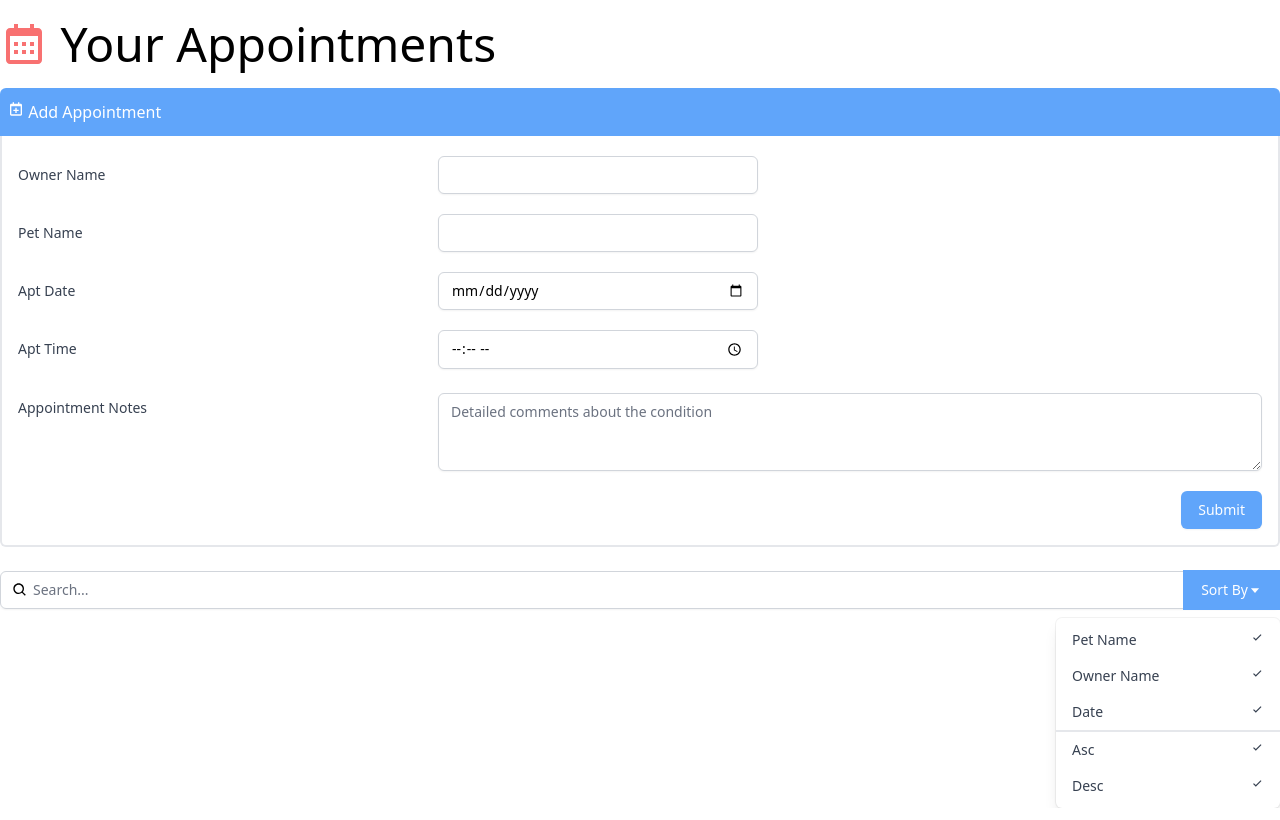
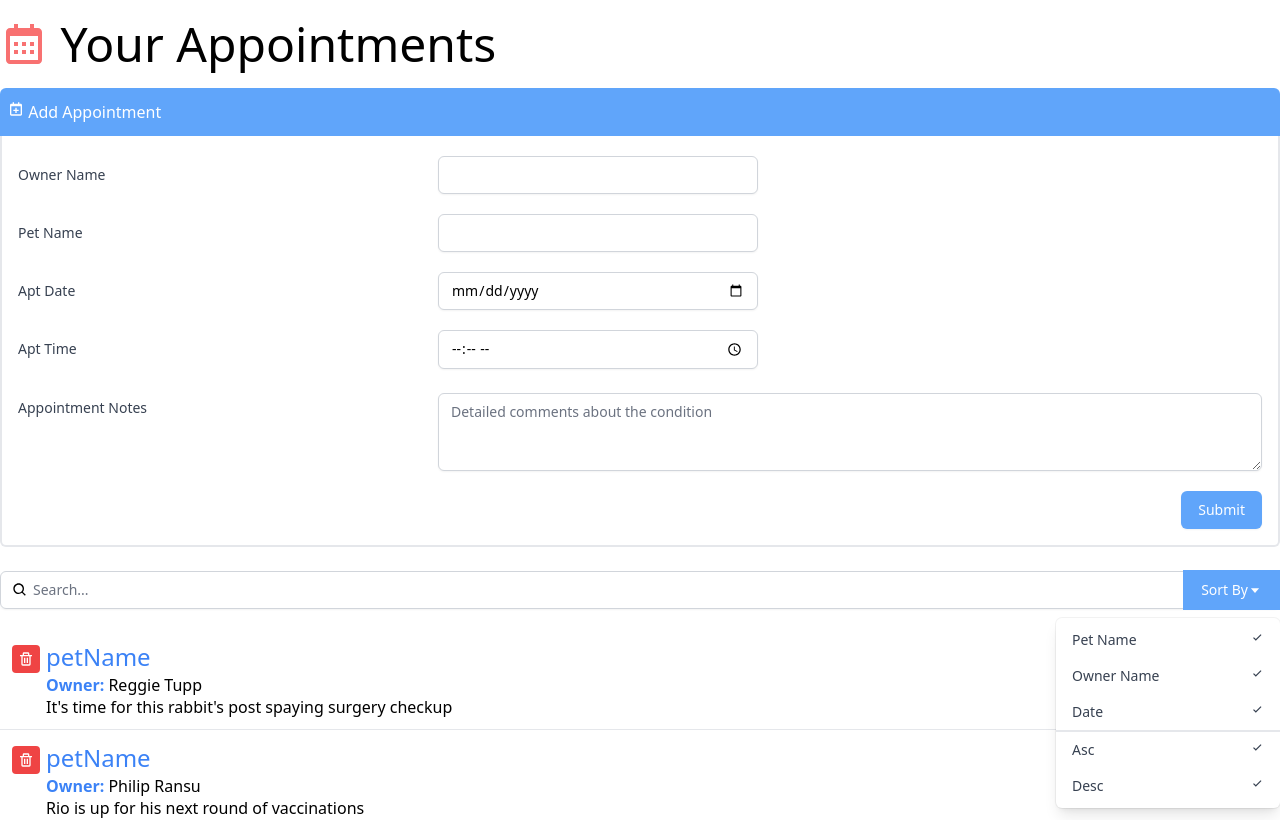
Before and after one commit to o-brayarn/react-user-interface, a React (Vite) app: page / in a window 1280 px wide. Shown: the top 820 px of the page. Built offline with nearby package versions, Linux system fonts and the light colour scheme.

Commit message:
import JSON data as a variable

```diff
--- a/src/App.jsx
+++ b/src/App.jsx
@@ -1,6 +1,7 @@
-import { BiCalendar } from "react-icons/bi";
+import { BiCalendar, BiTrash } from "react-icons/bi";
 import Search from "./components/Search";
 import AddAppointment from "./components/AddAppointments";
+import appointmentList from "./data.json";
 
 function App() {
   return (
@@ -12,6 +13,34 @@
       </h1>
       <AddAppointment />
       <Search />
+
+      <ul className="divide-y divide-gray-200">
+        {appointmentList.map((appointment) => (
+          <li className="px-3 py-3 flex items-start" key={appointment.id}>
+            <button
+              type="button"
+              className="p-1.5 mr-1.5 mt-1 rounded text-white bg-red-500 hover:bg-yellow-700 focus:outline-none focus:ring-2 focus:ring-offset-2 focus:ring-blue-500"
+            >
+              <BiTrash />
+            </button>
+            <div className="flex-grow">
+              <div className="flex items-center">
+                <span className="flex-none font-medium text-2xl text-blue-500">
+                  petName
+                </span>
+                <span className="flex-grow text-right">
+                  {appointment.aptDate}
+                </span>
+              </div>
+              <div>
+                <b className="font-bold text-blue-500">Owner:</b>{" "}
+                {appointment.ownerName}
+              </div>
+              <div className="leading-tight">{appointment.aptNotes}</div>
+            </div>
+          </li>
+        ))}
+      </ul>
     </div>
   );
 }
```
